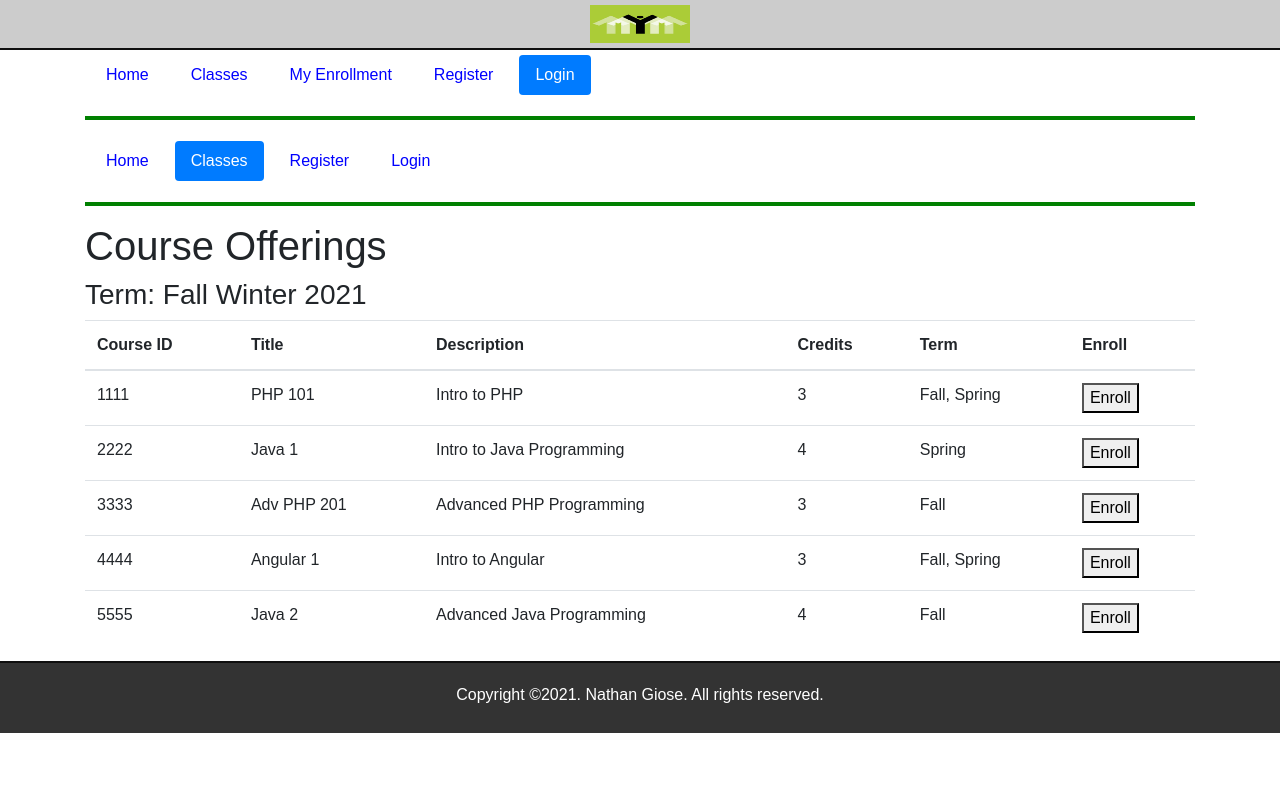
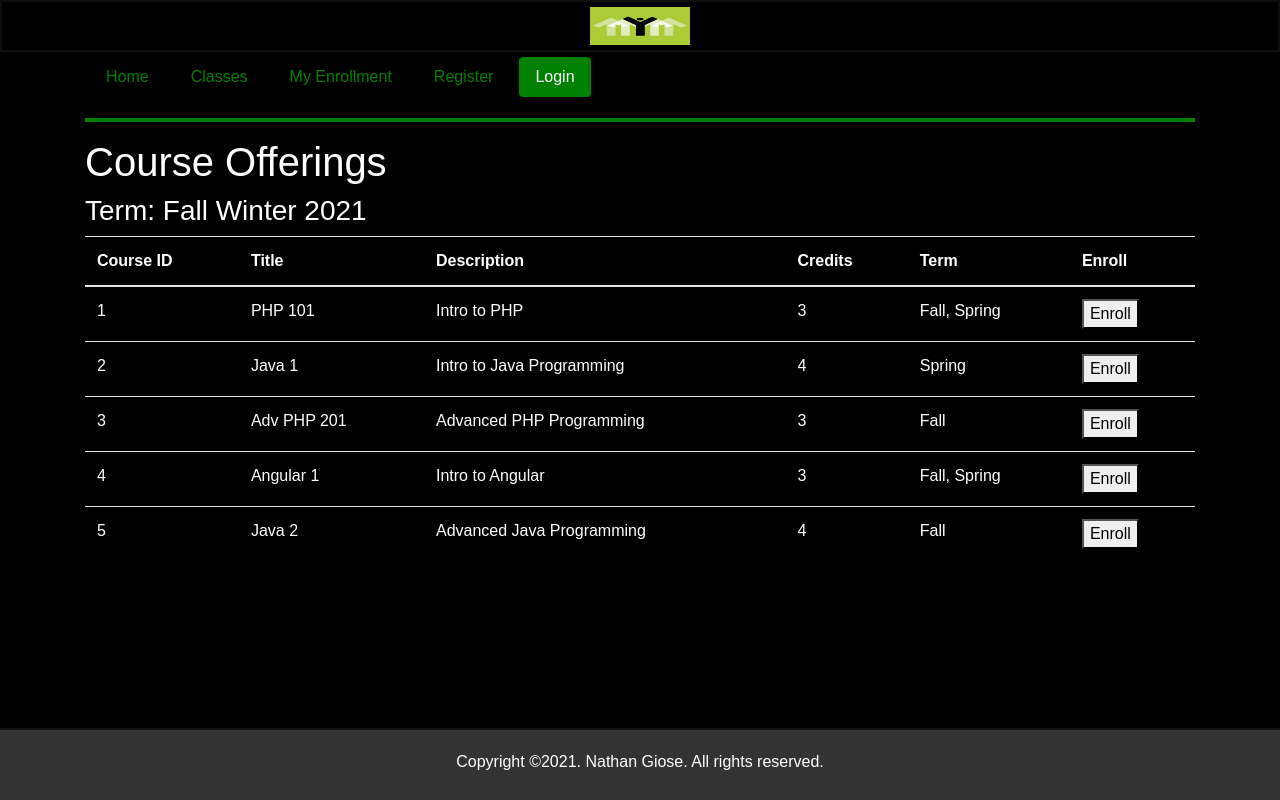
Before and after one commit to nathangiose/Learning_Flask, a Flask app: page /courses/ in a window 1280 px wide. Run offline with Flask 2, Linux system fonts and the light colour scheme; some libraries are stand-ins or nearby versions.

Commit message:
made some changes to my styling

```diff
--- a/application/routes.py
+++ b/application/routes.py
@@ -3,8 +3,8 @@
 from application.models import User, Enrollment, Course
 from application.forms import LoginForm, RegisterForm
 
-courseData = [{"courseID": "1111", "title": "PHP 101", "description": "Intro to PHP", "credits": 3, "term": "Fall, Spring"}, {"courseID": "2222", "title": "Java 1", "description": "Intro to Java Programming", "credits": 4, "term": "Spring"}, {"courseID": "3333", "title": "Adv PHP 201",
-                                                                                                                                                                                                                                                   "description": "Advanced PHP Programming", "credits": 3, "term": "Fall"}, {"courseID": "4444", "title": "Angular 1", "description": "Intro to Angular", "credits": 3, "term": "Fall, Spring"}, {"courseID": "5555", "title": "Java 2", "description": "Advanced Java Programming", "credits": 4, "term": "Fall"}]
+courseData = [{"courseID": "1", "title": "PHP 101", "description": "Intro to PHP", "credits": 3, "term": "Fall, Spring"}, {"courseID": "2", "title": "Java 1", "description": "Intro to Java Programming", "credits": 4, "term": "Spring"}, {"courseID": "3", "title": "Adv PHP 201",
+                                                                                                                                                                                                                                             "description": "Advanced PHP Programming", "credits": 3, "term": "Fall"}, {"courseID": "4", "title": "Angular 1", "description": "Intro to Angular", "credits": 3, "term": "Fall, Spring"}, {"courseID": "5", "title": "Java 2", "description": "Advanced Java Programming", "credits": 4, "term": "Fall"}]
 
 
 @app.route("/")
--- a/application/static/css/main.css
+++ b/application/static/css/main.css
@@ -13,6 +13,8 @@ body {
     height: 100%;
     position: relative;
     margin:0px;
+    background: black;
+    color: white;
 }
 
 header {
@@ -26,7 +28,7 @@ li {
 
 a {
     text-decoration: none;
-    color: blue;
+    color: green;
 }
 
 a:hover { color : red;}
@@ -56,15 +58,17 @@ input[type=text]:focus, input[type=password]:focus {
 }
 
 .top-container {
-    background: #ccc;
-    padding:5px;
-    border-bottom:2px solid #0f0f0f;
+    background: black;
+    padding: 5px;
+    border-bottom: 2px solid #0f0f0f;
+    border: 2px solid #0f0f0f;
 }
+
 .bottom-container {
     background: #333;
     padding:5px;
     border-top:2px solid #0f0f0f;
-    /* position:absolute; */
+    position:fixed;
     bottom:0;
 }
 
@@ -101,3 +105,16 @@ footer {
 .error-message {
     color: red;
 }
+
+.nav-pills .nav-link.active, .nav-pills .show>.nav-link {
+    color: #fff;
+    background-color: green;
+}
+
+.nav {
+    display: flex;
+    flex-wrap: wrap-reverse;
+    padding-left: 0px;
+    margin-bottom: 0px;
+    list-style: none;
+}
--- a/application/templates/courses.html
+++ b/application/templates/courses.html
@@ -1,17 +1,7 @@
 {% extends "layout.html" %}
 
 {% block content %}
-    <header>
-        <nav>
-            <ul class="nav nav-pills">
-                <li class="nav-item"><a href="index.php" class="nav-link">Home</a></li>
-                <li class="nav-item"><a href="course_offerings.php?term=Fall" class="nav-link active">Classes</a></li>
-                <li class="nav-item"><a href="register.php" class="nav-link">Register</a></li>
-                <li class="nav-item"><a href="login.php" class="nav-link">Login</a></li>
-            </ul>
-        </nav>
-        <hr style="clear:both">
-    </header>
+
     <h1>Course Offerings</h1>
 
     <!--  Display the Term and Year here --->
```
Also changed, not shown: application/static/images/uta-logo-100.png (deleted), application/static/images/uta-logo-200.png (deleted), application/static/images/uta-logo-250.png (deleted), application/static/images/uta-logo-350.png (deleted), application/static/images/uta-logo.png (deleted).
